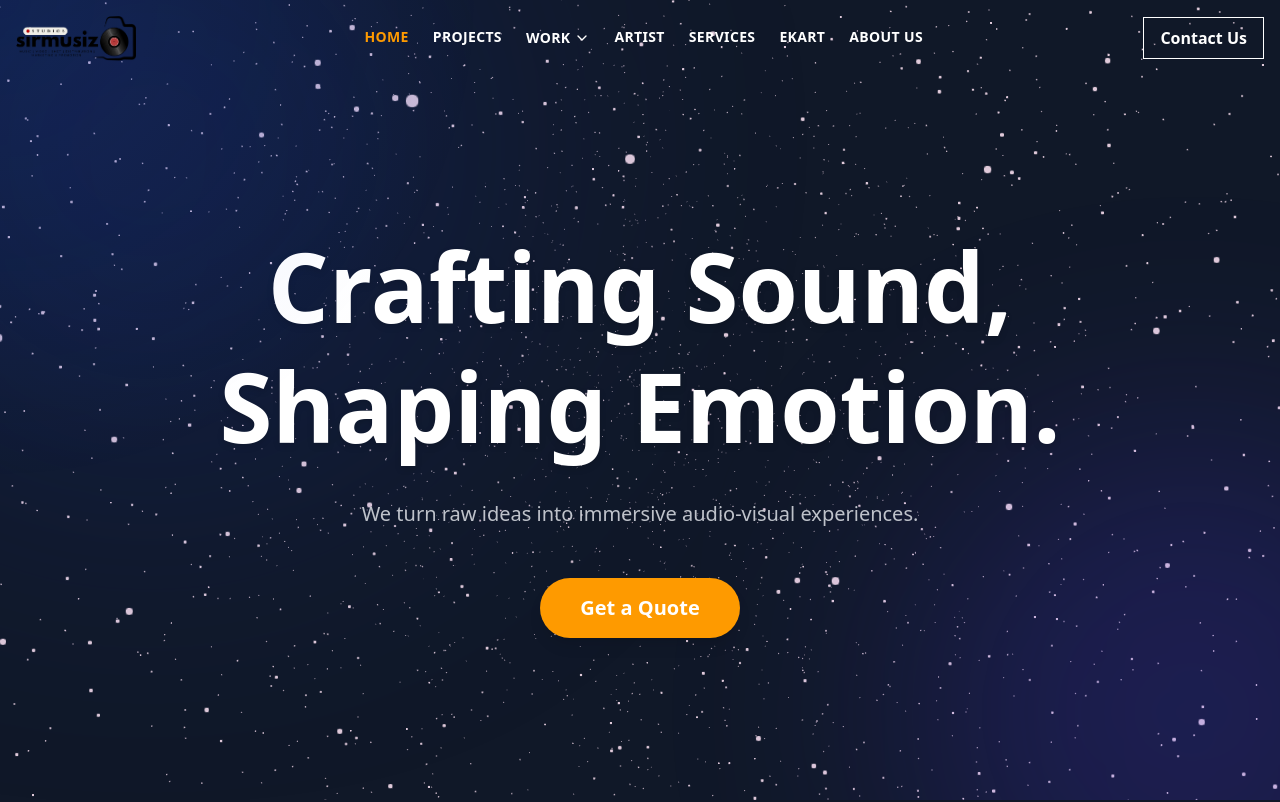
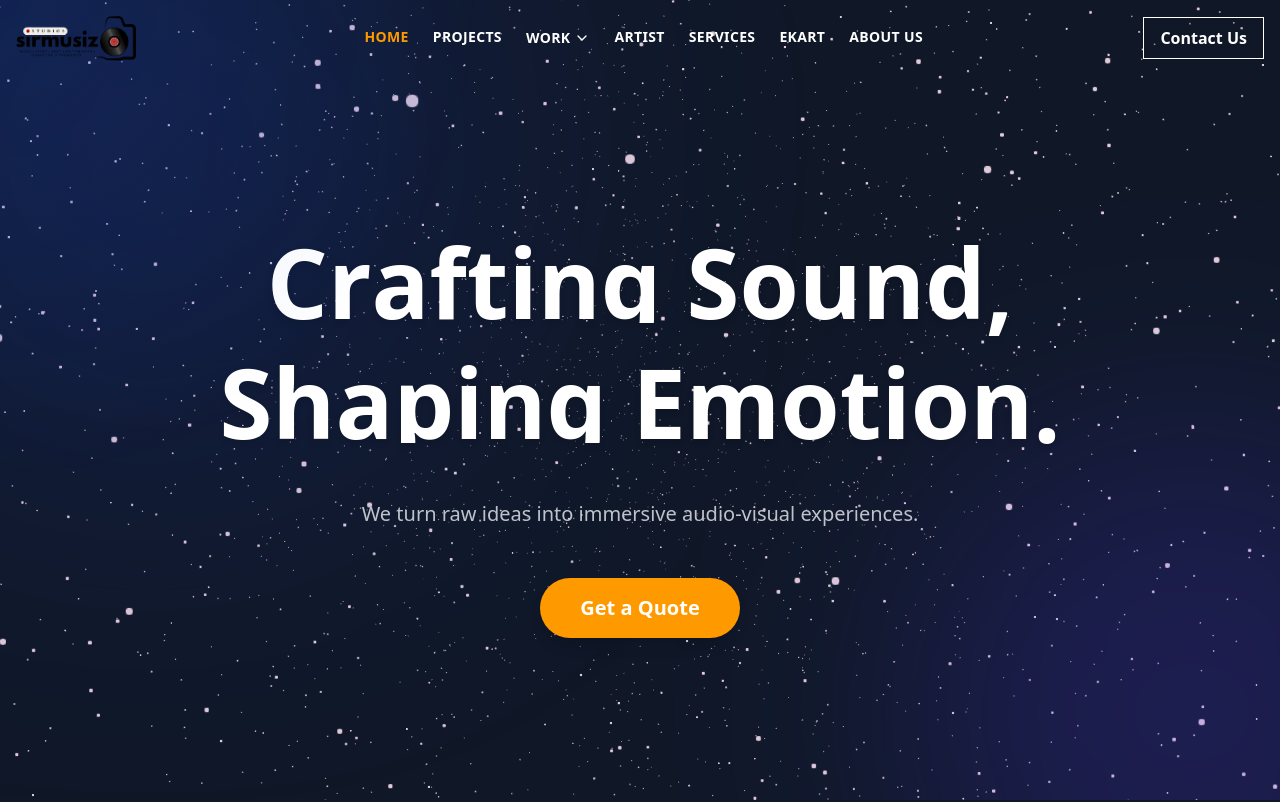
Before and after one commit to Akhilesh10gupta/musiz_v2, a Next.js app: page / in a window 1280 px wide. Shown: the top 802 px of the page. Built offline with nearby package versions, Linux system fonts and the light colour scheme.

Commit message:
update hero section text

```diff
--- a/components/Hero.tsx
+++ b/components/Hero.tsx
@@ -1,9 +1,65 @@
 'use client'
 
 import React, { useEffect, useState } from 'react'
+import { motion } from "framer-motion";
 import FloatingParticlesCanvas from './FloatingParticles'
-import GlitchedWord from './GlitchedWord';
-import './GlitchedWord.css';
+
+const DURATION = 0.25;
+const STAGGER = 0.025;
+
+const FlipText = ({ children }: { children: string }) => {
+  return (
+    <motion.div
+      initial="initial"
+      whileHover="hovered"
+      className="relative inline-block overflow-hidden whitespace-nowrap"
+      style={{
+        lineHeight: 0.85,
+      }}
+    >
+      {/* Normal text */}
+      <div>
+        {children.split("").map((l, i) => (
+          <motion.span
+            variants={{
+              initial: { y: 0 },
+              hovered: { y: "-100%" },
+            }}
+            transition={{
+              duration: DURATION,
+              ease: "easeInOut",
+              delay: STAGGER * i,
+            }}
+            className="inline-block"
+            key={i}
+          >
+            {l}
+          </motion.span>
+        ))}
+      </div>
+      {/* Hover text */}
+      <div className="absolute inset-0">
+        {children.split("").map((l, i) => (
+          <motion.span
+            variants={{
+              initial: { y: "100%" },
+              hovered: { y: 0 },
+            }}
+            transition={{
+              duration: DURATION,
+              ease: "easeInOut",
+              delay: STAGGER * i,
+            }}
+            className="inline-block text-amber-500 italic" // Change color and style on hover
+            key={i}
+          >
+            {l}
+          </motion.span>
+        ))}
+      </div>
+    </motion.div>
+  );
+};
 
 export default function Hero() {
   const [isMobile, setIsMobile] = useState(false);
@@ -19,20 +75,6 @@ export default function Hero() {
       mediaQuery.removeEventListener('change', handleResize);
     }
   }, []);
-
-  const [glitchingWord, setGlitchingWord] = useState<string | null>(null);
-  const [wordToGlitch, setWordToGlitch] = useState('Sound');
-
-  useEffect(() => {
-    const interval = setInterval(() => {
-      setGlitchingWord(wordToGlitch);
-      setTimeout(() => {
-        setGlitchingWord(null);
-        setWordToGlitch(current => (current === 'Sound' ? 'Emotion' : 'Sound'));
-      }, 1000);
-    }, 5000);
-    return () => clearInterval(interval);
-  }, [wordToGlitch]);
 
   return (
     <section
@@ -61,7 +103,7 @@ export default function Hero() {
             'Crafting Sound, Shaping Emotion.'
           ) : (
             <>
-              Crafting <GlitchedWord word="Sound" isGlitched={glitchingWord === 'Sound'} />, Shaping <GlitchedWord word="Emotion" isGlitched={glitchingWord === 'Emotion'} />.
+              <FlipText>Crafting</FlipText> <FlipText>Sound</FlipText>, <FlipText>Shaping</FlipText> <FlipText>Emotion</FlipText>.
             </>
           )}
         </h1>
```
